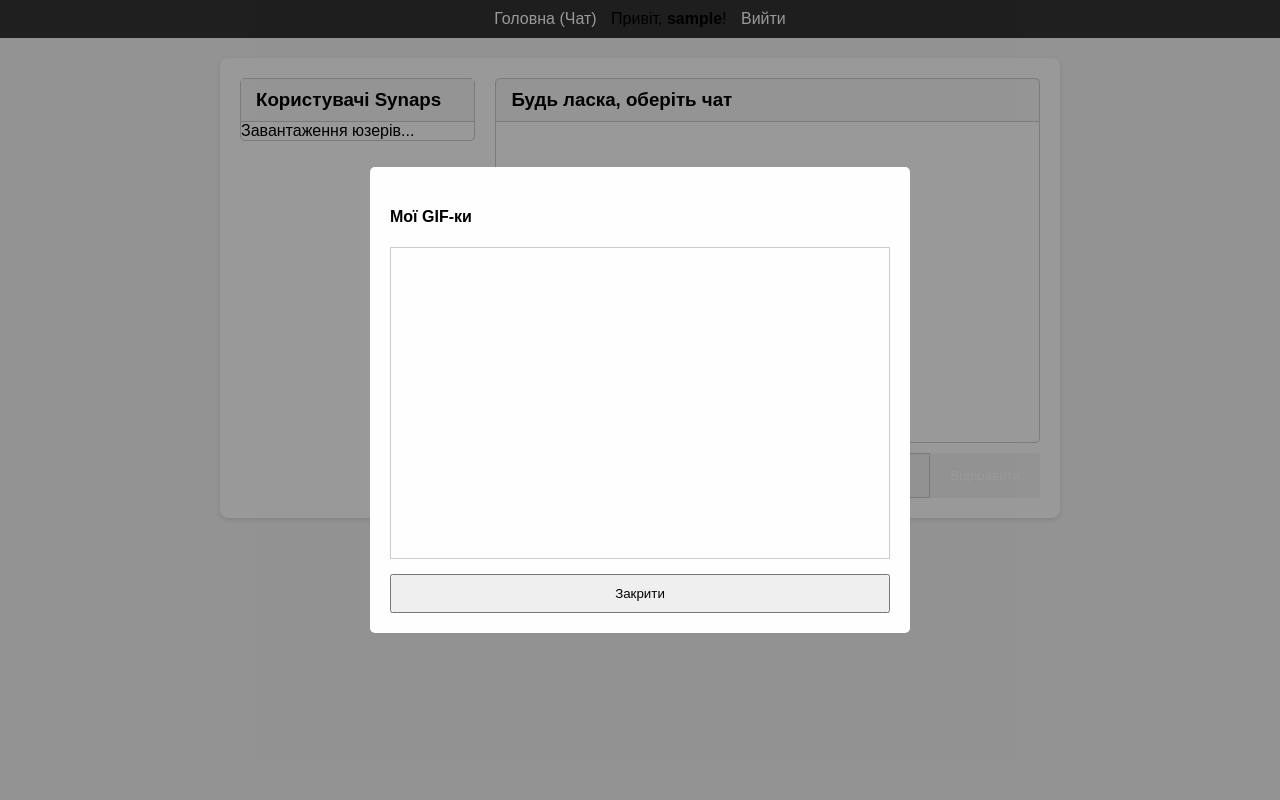
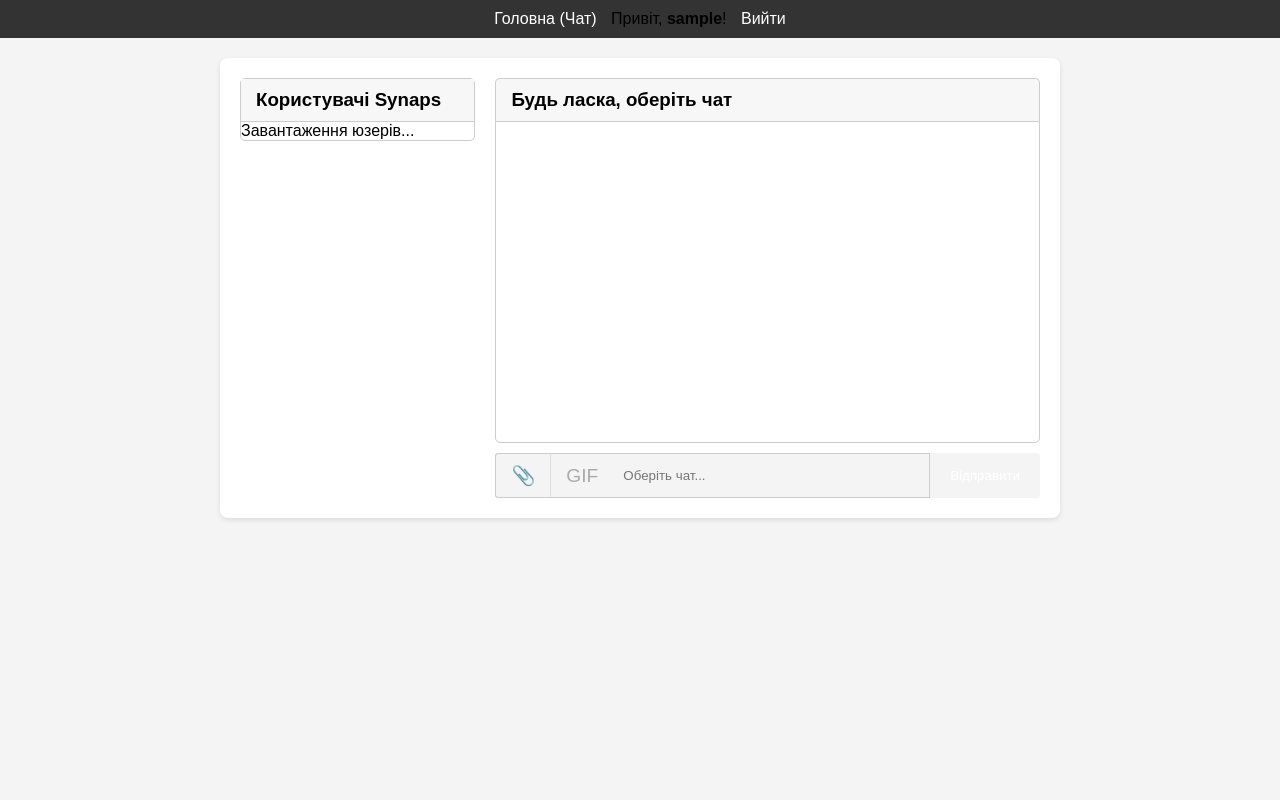
Before and after one commit to Gogart33W/Synaps-Messenger, a Flask app: page / in a window 1280 px wide. Run offline with Flask 3, Linux system fonts and the light colour scheme; the visitor is signed in with stand-in values (Sample User, id 1); data comes from the database, SQL or seed files in the repository; some libraries are stand-ins or nearby versions.

Commit message:
Fix: Correct modal visibility bug (CSS/JS)

```diff
--- a/app/templates/index.html
+++ b/app/templates/index.html
@@ -21,7 +21,7 @@
         </div>
     </div>
 
-    <div id="gif-modal" class="modal-hidden">
+    <div id="gif-modal">
         <div id="gif-modal-content">
             <h4>Мої GIF-ки</h4>
             <div id="gif-library"></div>
@@ -47,7 +47,6 @@
         const chatTitle = document.getElementById('chat-with-title');
         const fileInput = document.getElementById('file_input');
         const fileButton = document.getElementById('file_button');
-        // Нові елементи
         const gifButton = document.getElementById('gif_button');
         const gifModal = document.getElementById('gif-modal');
         const gifLibrary = document.getElementById('gif-library');
@@ -129,7 +128,7 @@
             input.disabled = false;
             sendButton.disabled = false;
             fileButton.classList.add('active');
-            gifButton.disabled = false; // <-- Розблоковуємо GIF
+            gifButton.disabled = false;
 
             updateUnreadCount(newRecipientId, 0);
             socket.emit('mark_as_read', { 'chat_partner_id': activeChatRecipientId });
@@ -162,7 +161,6 @@
                 item.classList.add('my-message');
             }
 
-            // === ОНОВЛЕНА ЛОГІКА: Відео + GIF ===
             let messageContent = '';
             switch(msgData.media_type) {
                 case 'image':
@@ -200,13 +198,12 @@
             messages.scrollTop = messages.scrollHeight;
         }
 
-        // === ОНОВЛЕНО: Відправка ТЕКСТУ ===
         function sendMessage() {
             const text = input.value.trim();
             if (!text || !activeChatRecipientId) return;
             socket.emit('send_message', {
                 'text': text,
-                'media_type': 'text', // Явно вказуємо тип
+                'media_type': 'text',
                 'recipient_id': activeChatRecipientId
             });
             input.value = "";
@@ -223,7 +220,6 @@
             formData.append('file', file);
             formData.append('recipient_id', activeChatRecipientId);
 
-            // (Заглушка "Завантаження...")
             const isImage = file.type.startsWith('image/');
             const isVideo = file.type.startsWith('video/');
             let text = "<i>Завантаження файлу...</i>";
@@ -248,32 +244,29 @@
             e.target.value = null;
         });
 
-        // === НОВА ЛОГІКА: GIF-бібліотека ===
+        // === ФІКС ЛОГІКИ МОДАЛКИ (JS) ===
         gifButton.addEventListener('click', function() {
             if (gifButton.disabled) return;
             gifLibrary.innerHTML = '<span class="status">Завантаження GIF...</span>';
-            gifModal.classList.remove('modal-hidden');
+            gifModal.classList.add('modal-visible'); // <-- Змінено
             socket.emit('load_my_gifs');
         });
-        gifCloseButton.addEventListener('click', () => gifModal.classList.add('modal-hidden'));
+        gifCloseButton.addEventListener('click', () => gifModal.classList.remove('modal-visible')); // <-- Змінено
         gifModal.addEventListener('click', (e) => {
             if (e.target === gifModal) {
-                 gifModal.classList.add('modal-hidden');
+                 gifModal.classList.remove('modal-visible'); // <-- Змінено
             }
         });
 
         gifLibrary.addEventListener('click', function(e) {
             if (e.target.tagName === 'IMG') {
                 const gifUrl = e.target.src;
-
-                // Відправляємо гіфку як 'gif' (для бекенду)
-                // але text (для старого `send_message`)
                 socket.emit('send_message', {
-                    'text': gifUrl, // Зберігаємо URL в 'text'
-                    'media_type': 'gif', // Вказуємо тип
+                    'text': gifUrl,
+                    'media_type': 'gif',
                     'recipient_id': activeChatRecipientId
                 });
-                gifModal.classList.add('modal-hidden');
+                gifModal.classList.remove('modal-visible'); // <-- Змінено
             }
         });
 
@@ -291,8 +284,6 @@
             });
         });
 
-        function updateUnreadCount(userId, count) { /* ... (без змін) ... */ }
-
         socket.on('new_message', function(data) {
             let chatPartnerId;
             if (data.sender_id == currentUserId) {
@@ -300,7 +291,6 @@
             } else {
                 chatPartnerId = data.sender_id;
             }
-
             if (chatPartnerId == activeChatRecipientId) {
                 if (messages.querySelector('.status')) {
                     messages.innerHTML = '';
@@ -333,12 +323,7 @@
             }
         });
 
-        // === ФІКС БАГУ ГАЛОЧОК ===
         socket.on('messages_were_read', function(data) {
-            // data = { message_ids: [...], reader_id: ... }
-
-            // Перевіряємо, чи це той чат, що відкритий у нас
-            // (reader_id - це той, хто прочитав, тобто наш chat_partner)
             if (data.reader_id == activeChatRecipientId) {
                 data.message_ids.forEach(messageId => {
                     const msgElement = messages.querySelector(`li[data-message-id="${messageId}"]`);
@@ -351,8 +336,6 @@
                     }
                 });
             }
-
-            // Оновлюємо кеш (ми його не видаляли)
             const partnerId = data.reader_id;
             if (chatHistories[partnerId]) {
                 chatHistories[partnerId].forEach(msg => {
@@ -385,8 +368,24 @@
     </script>
 
     <style>
-        /* ... (старі стилі .container, nav, .form-field) ... */
+        /* ... (всі старі стилі) ... */
 
+        /* === ФІКС ЛОГІКИ МОДАЛКИ (CSS) === */
+        #gif-modal {
+            display: none; /* <-- СТАЛО 'none' */
+            position: fixed;
+            z-index: 100;
+            left: 0; top: 0;
+            width: 100%; height: 100%;
+            background-color: rgba(0,0,0,0.4);
+            align-items: center;
+            justify-content: center;
+        }
+        #gif-modal.modal-visible {
+            display: flex; /* <-- НОВИЙ КЛАС */
+        }
+
+        /* ... (всі інші стилі: .user-item, .status-dot, .chat-image, @media, ... ) ... */
         #content-wrapper { display: flex; gap: 20px; }
         #user-list-container {
             flex-basis: 30%; min-width: 180px;
@@ -510,18 +509,6 @@
             cursor: not-allowed;
         }
 
-        /* === НОВІ СТИЛІ: GIF Модалка === */
-        .modal-hidden { display: none; }
-        #gif-modal {
-            position: fixed;
-            z-index: 100;
-            left: 0; top: 0;
-            width: 100%; height: 100%;
-            background-color: rgba(0,0,0,0.4);
-            display: flex;
-            align-items: center;
-            justify-content: center;
-        }
         #gif-modal-content {
             background-color: #fefefe;
             padding: 20px;
@@ -551,7 +538,6 @@
             padding: 10px;
         }
 
-        /* === Мобільний Фікс === */
         @media (max-width: 768px) {
             .container { margin: 0; padding: 10px; border-radius: 0; box-shadow: none; }
             #content-wrapper { flex-direction: column; }
```
